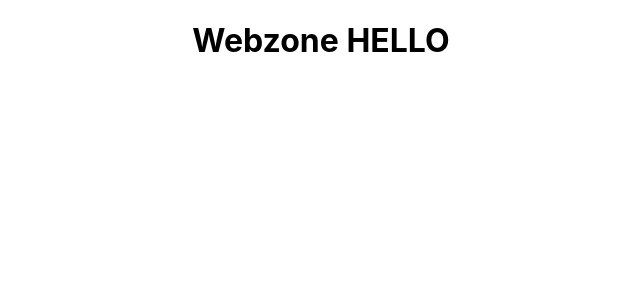
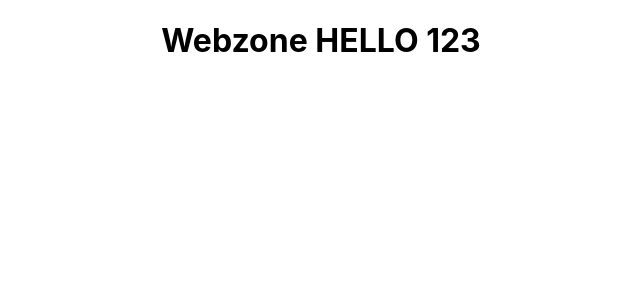
Before and after one commit to Gimhana-Dissanayake/webzone, a React (Create React App) app: page / in a window 1280 px wide. Shown: the top 300 px of the page, without its empty margins (319-959 px from the left). Built offline with nearby package versions, Linux system fonts and the light colour scheme.

Commit message:
CHANGEEE

```diff
--- a/src/App.tsx
+++ b/src/App.tsx
@@ -4,7 +4,7 @@ import './App.css';
 function App() {
   return (
     <div className="App">
-      <h1>Webzone HELLO
+      <h1>Webzone HELLO 123
       </h1>
     </div>
   );
```
